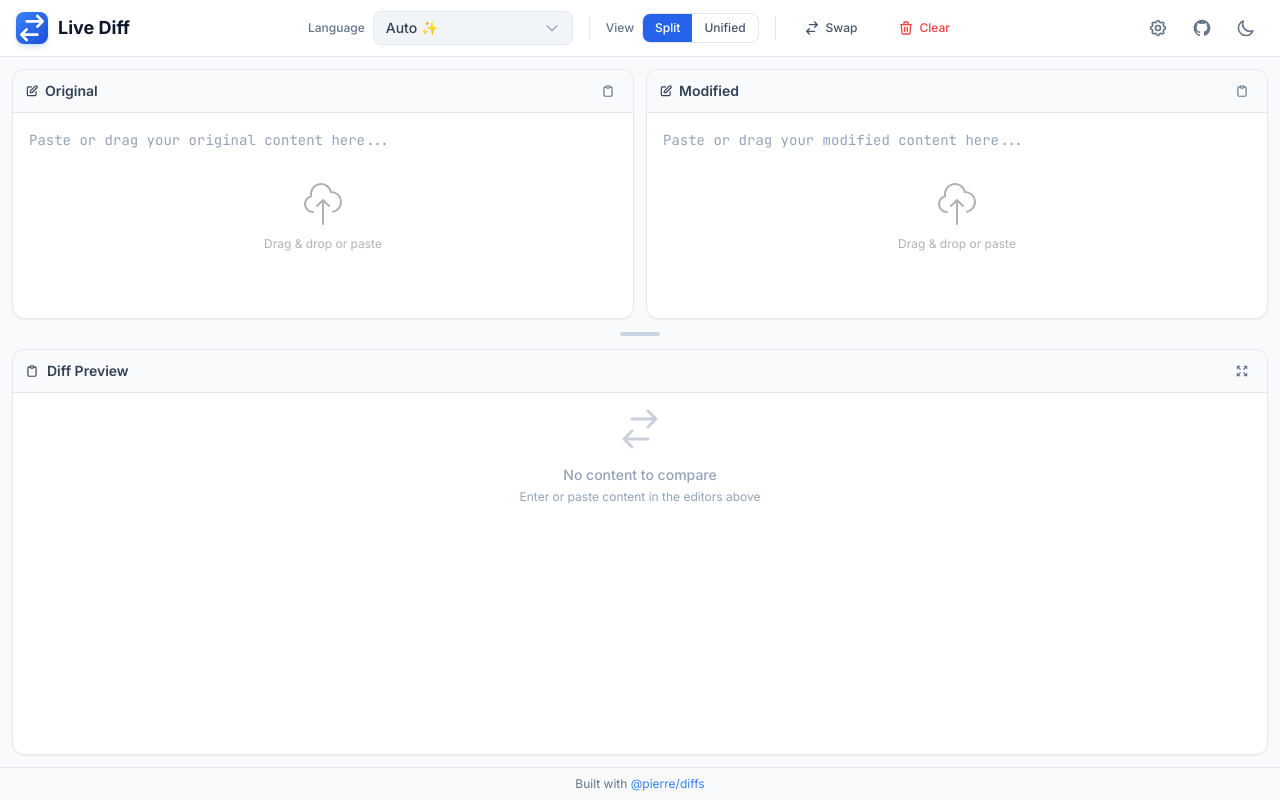
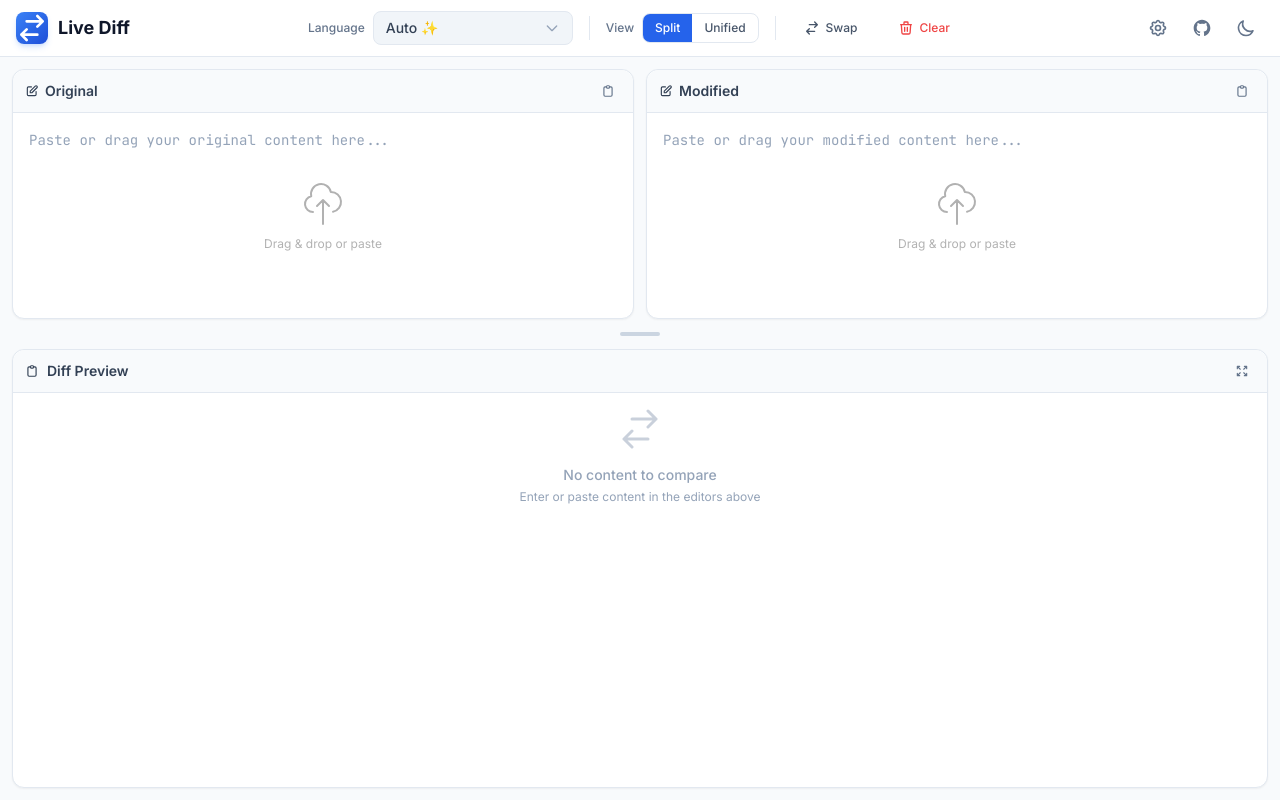
Before and after one commit to yhzhu99/live-diff, a React (Vite) app: page / in a window 1280 px wide. Built offline with nearby package versions, Linux system fonts and the light colour scheme.

Commit message:
chore: Remove application footer from the main layout.

```diff
--- a/src/App.tsx
+++ b/src/App.tsx
@@ -404,14 +404,7 @@ export default function App() {
       )}
 
       {/* Footer */}
-      {!isFullscreen && (
-        <footer className="text-center py-2 text-xs text-surface-500 dark:text-surface-500 border-t border-surface-200 dark:border-surface-800">
-          Built with{' '}
-          <a href="https://diffs.com" target="_blank" rel="noopener noreferrer" className="text-primary-500 hover:underline">
-            @pierre/diffs
-          </a>
-        </footer>
-      )}
+
 
       {/* Settings Modal */}
       <SettingsModal
```
